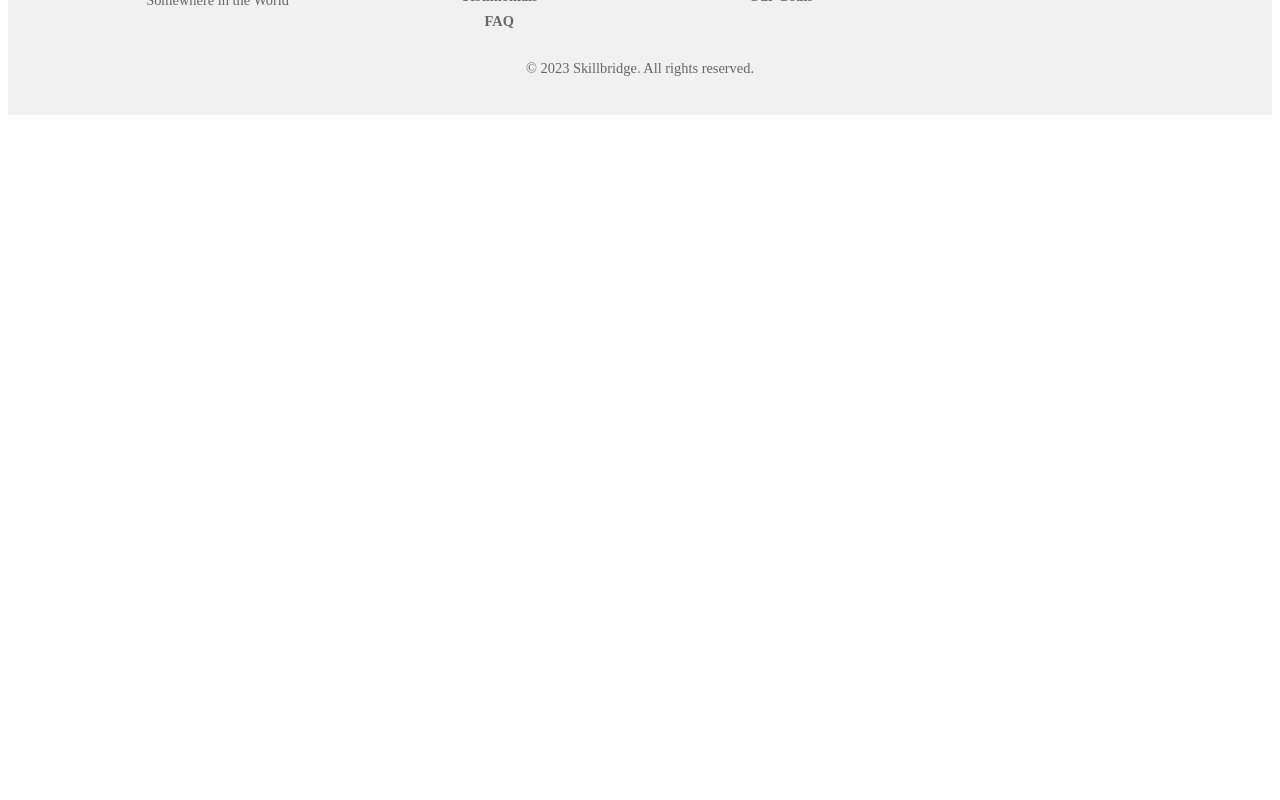
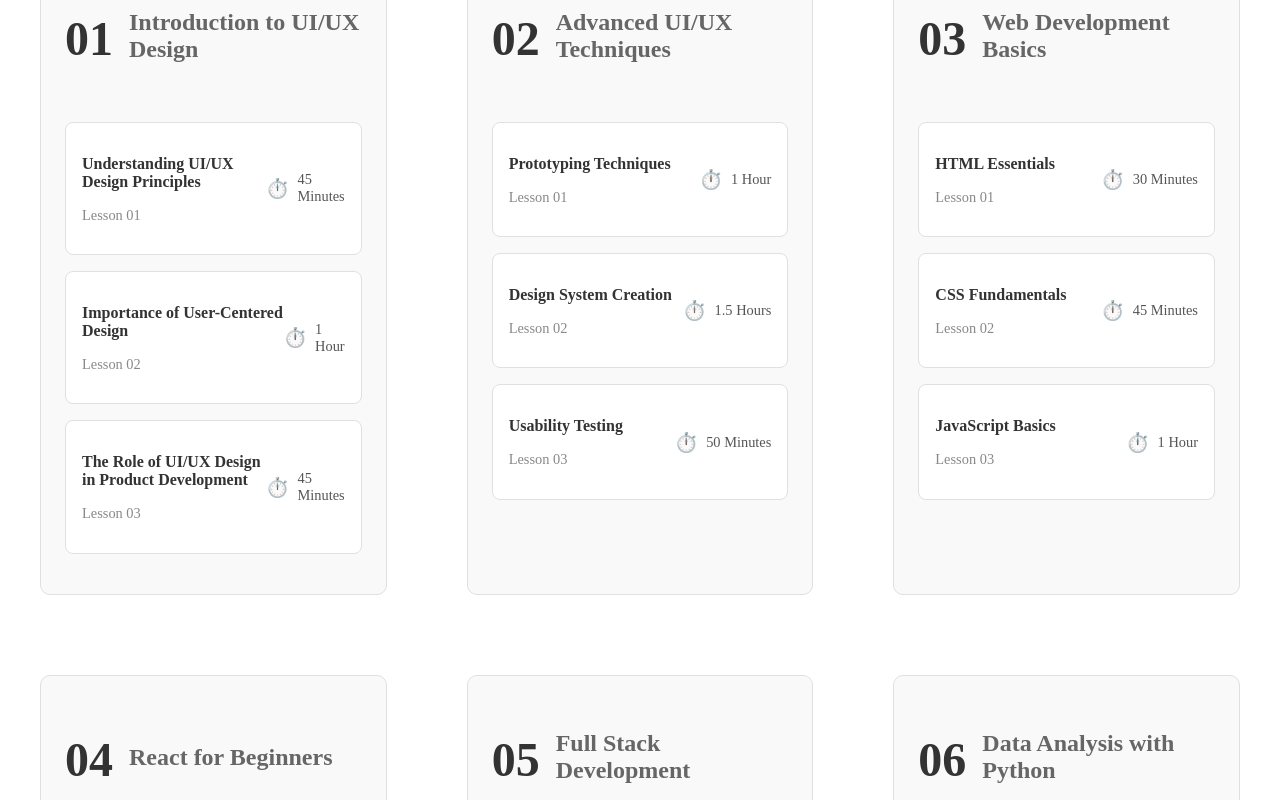
Before and after one commit to Jay5040/skill-school, a React (Vite) app: page /courses in a window 1280 px wide. Shown: the part 280-1080 px from the top of the page. Before the commit the page ends 800 px from the top, so only its background shows below. Built offline with nearby package versions, Linux system fonts and the light colour scheme.

Commit message:
course card created

```diff
--- a/src/App.jsx
+++ b/src/App.jsx
@@ -7,6 +7,7 @@ import LoginPage from './Pages/loginpage/loginpage';
 import SignUpPage from './Pages/signuppage/signuppage';
 import ContactPage from './Pages/contectpage/contactpage';
 import AboutPage from './Pages/aboutpage/aboutpage';
+import CoursesPage from './Pages/coursecardpage/coursecardpage';
 
 
 function App() {
@@ -14,8 +15,8 @@ function App() {
     <Router>
       <Header />
       <Routes>
-        {/* <Route path="/" element={<HomePage />} />
-        <Route path="/courses" element={<CoursesPage />} /> */}
+        {/* <Route path="/" element={<HomePage />} /> */}
+        <Route path="/courses" element={<CoursesPage />} />
         <Route path="/about" element={<AboutPage />} />
         {/* <Route path="/pricing" element={<PricingPage />} /> */}
         <Route path="/contact" element={<ContactPage />} />
--- /dev/null
+++ b/src/Pages/coursecardpage/coursecardpage.jsx
@@ -0,0 +1,153 @@
+import React from 'react';
+import CourseCard from '../../components/coursecard/coursecard';
+import './coursecardpage';
+
+const CoursesPage = () => {
+  const courses = [
+    {
+      number: "01",
+      title: "Introduction to UI/UX Design",
+      lessons: [
+        {
+          title: "Understanding UI/UX Design Principles",
+          lessonNumber: "Lesson 01",
+          duration: "45 Minutes",
+        },
+        {
+          title: "Importance of User-Centered Design",
+          lessonNumber: "Lesson 02",
+          duration: "1 Hour",
+          highlight: true,
+        },
+        {
+          title: "The Role of UI/UX Design in Product Development",
+          lessonNumber: "Lesson 03",
+          duration: "45 Minutes",
+        },
+      ],
+    },
+    {
+      number: "02",
+      title: "Advanced UI/UX Techniques",
+      lessons: [
+        {
+          title: "Prototyping Techniques",
+          lessonNumber: "Lesson 01",
+          duration: "1 Hour",
+        },
+        {
+          title: "Design System Creation",
+          lessonNumber: "Lesson 02",
+          duration: "1.5 Hours",
+        },
+        {
+          title: "Usability Testing",
+          lessonNumber: "Lesson 03",
+          duration: "50 Minutes",
+        },
+      ],
+    },
+    {
+      number: "03",
+      title: "Web Development Basics",
+      lessons: [
+        {
+          title: "HTML Essentials",
+          lessonNumber: "Lesson 01",
+          duration: "30 Minutes",
+        },
+        {
+          title: "CSS Fundamentals",
+          lessonNumber: "Lesson 02",
+          duration: "45 Minutes",
+        },
+        {
+          title: "JavaScript Basics",
+          lessonNumber: "Lesson 03",
+          duration: "1 Hour",
+        },
+      ],
+    },
+    {
+      number: "04",
+      title: "React for Beginners",
+      lessons: [
+        {
+          title: "Introduction to React",
+          lessonNumber: "Lesson 01",
+          duration: "40 Minutes",
+        },
+        {
+          title: "Building Components",
+          lessonNumber: "Lesson 02",
+          duration: "50 Minutes",
+        },
+        {
+          title: "State and Props in React",
+          lessonNumber: "Lesson 03",
+          duration: "1 Hour",
+        },
+      ],
+    },
+    {
+      number: "05",
+      title: "Full Stack Development",
+      lessons: [
+        {
+          title: "Introduction to Backend Development",
+          lessonNumber: "Lesson 01",
+          duration: "1 Hour",
+        },
+        {
+          title: "Working with APIs",
+          lessonNumber: "Lesson 02",
+          duration: "1.5 Hours",
+        },
+        {
+          title: "Deploying Full-Stack Applications",
+          lessonNumber: "Lesson 03",
+          duration: "2 Hours",
+        },
+      ],
+    },
+    {
+      number: "06",
+      title: "Data Analysis with Python",
+      lessons: [
+        {
+          title: "Python for Data Analysis",
+          lessonNumber: "Lesson 01",
+          duration: "1 Hour",
+        },
+        {
+          title: "Working with Pandas",
+          lessonNumber: "Lesson 02",
+          duration: "1.5 Hours",
+        },
+        {
+          title: "Data Visualization Techniques",
+          lessonNumber: "Lesson 03",
+          duration: "1 Hour",
+        },
+      ],
+    },
+  ];
+
+  return (
+    <div className="courses-page">
+      <h1 style={{ textAlign: 'center', marginBottom: '20px' }}>Our Courses</h1>
+      <div className="courses-list">
+        {courses.map((course, index) => (
+          <CourseCard
+            key={index}
+            number={course.number}
+            title={course.title}
+            lessons={course.lessons}
+          />
+        ))}
+      </div>
+    </div>
+  );
+};
+
+export default CoursesPage;
--- /dev/null
+++ b/src/Pages/coursecardpage/coursecardpage.scss
@@ -0,0 +1,16 @@
+.courses-page {
+  padding: 2rem;
+
+  h1 {
+    text-align: center;
+    font-size: 2rem;
+    margin-bottom: 2rem;
+    color: #444;
+  }
+
+  .courses-list {
+    display: grid;
+    gap: 2rem;
+    grid-template-columns: repeat(auto-fit, minmax(300px, 1fr));
+  }
+}
--- a/src/components/coursecard/coursecard.scss
+++ b/src/components/coursecard/coursecard.scss
@@ -1,9 +1,30 @@
-.course-card {
+.courses-page {
+  padding: 2rem;
+  h1 {
+    text-align: center;
+    font-size: 2rem;
+    margin-bottom: 2rem;
+    color: #444;
+  }
+
+  .courses-list {
+    display: grid;
+    gap: 5rem;
+    grid-template-columns: repeat(auto-fit, minmax(300px, 1fr)); // Responsive grid setup
+
+  }
+
+  .course-card {
     background-color: #f9f9f9;
     padding: 1.5rem;
     border-radius: 10px;
     border: 1px solid #e0e0e0;
-    margin-bottom: 2rem;
+    transition: transform 0.2s ease-in-out;
+    cursor: pointer;
+    &:hover {
+      transform: translateY(-5px);
+      box-shadow: 0 4px 8px rgba(0, 0, 0, 0.1);
+    }
 
     .course-card-header {
       display: flex;
@@ -39,11 +60,6 @@
           box-shadow: 0 4px 6px rgba(0, 0, 0, 0.1);
         }
 
-        &.highlight {
-          border: 1px solid #ffcc80;
-          background-color: #fff7eb;
-        }
-
         .lesson-info {
           h3 {
             font-size: 1rem;
@@ -71,3 +87,4 @@
       }
     }
   }
+}
--- a/src/components/header/header.tsx
+++ b/src/components/header/header.tsx
@@ -9,7 +9,7 @@ const Header = () => {
         <div className="logo">Skill School</div>
         <ul className="nav-links">
           <li><a href="#">Home</a></li>
-          <li><a href="#">Courses</a></li>
+          <li><Link to="/Courses">Course</Link></li>
           <li><Link to="/About">About</Link></li>
           <li><a href="#">Pricing</a></li>
           <li><Link to="/contact">Contact</Link></li>
```
